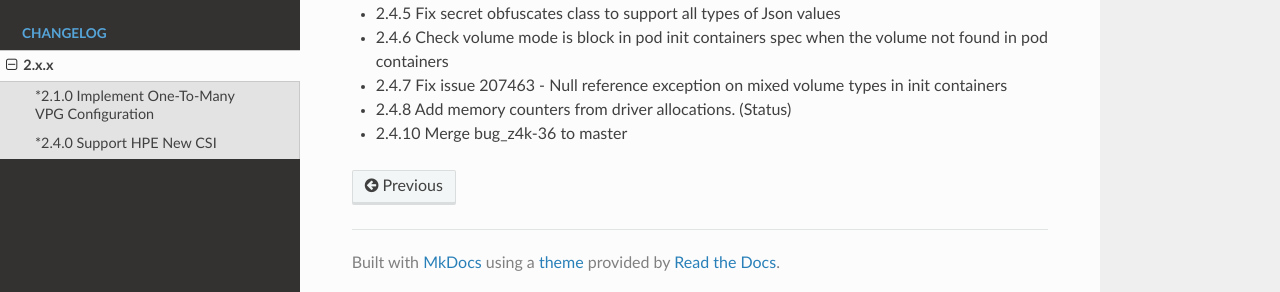
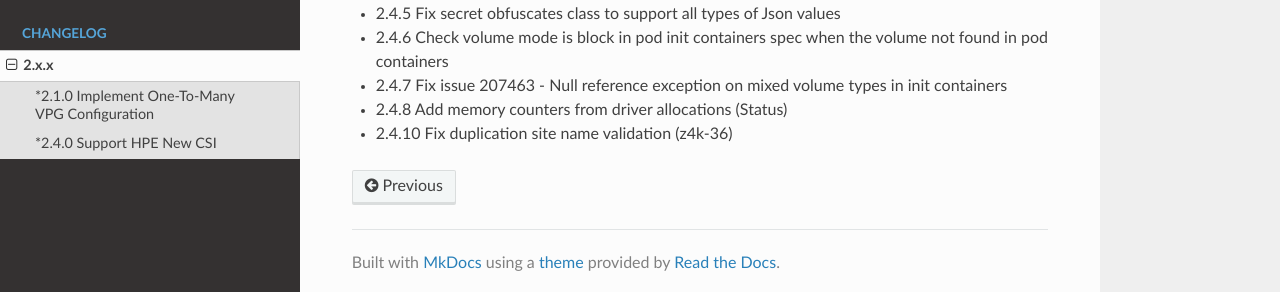
Before and after one commit to ZertoPublic/Z4K, an MkDocs documentation site: the page built from docs/changes/version2.x.x.md, in a window 1280 px wide. Shown: the part 366-658 px from the top of the page. Built offline with MkDocs 1.6.1, drawn with Linux system fonts in a browser that asks for light colours.

Commit message:
Update version2.x.x.md

```diff
--- a/docs/changes/version2.x.x.md
+++ b/docs/changes/version2.x.x.md
@@ -11,5 +11,5 @@
 * 2.4.5 Fix secret obfuscates class to support all types of Json values
 * 2.4.6 Check volume mode is block in pod init containers spec when the volume not found in pod containers
 * 2.4.7 Fix issue 207463 - Null reference exception on mixed volume types in init containers
-* 2.4.8 Add memory counters from driver allocations. (Status)
-* 2.4.10 Merge bug_z4k-36 to master
+* 2.4.8 Add memory counters from driver allocations (Status)
+* 2.4.10 Fix duplication site name validation (z4k-36)
```
